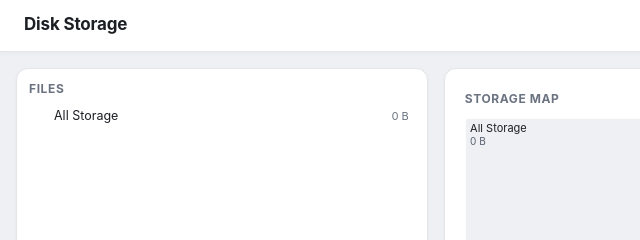
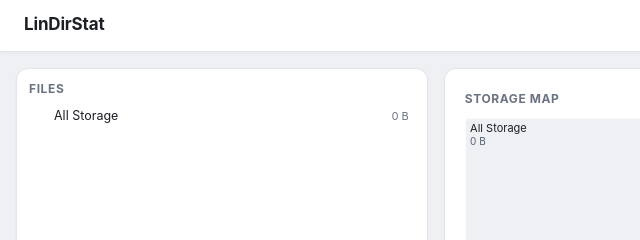
Before and after one commit to bradder555/lin-dir-stat, a website built with Vite: page client/index.html in a window 1280 px wide. Shown: the top 240 px of the page, 0-640 px from the left. Built offline with nearby package versions, Linux system fonts and the light colour scheme; files whose address does not match are found by name.

Commit message:
chore: rename project to lin-dir-stat and add README
Renames disk-storage-util to lin-dir-stat (a nod to WinDirStat) across
every workspace: the root, server, client, and electron package.json
names, the electron-builder productName/appId, the HTML title/header,
and the server's startup log line. Functionally inert — no behavior
changes, purely identity.

Adds a top-level README covering what the app does, its architecture
(Express + du/df backend, D3 treemap frontend, Electron wrapper), how
to run it in dev, how to build an AppImage, and known limitations
(pacman-only cleanup detection, du's inherent scan latency). Written
ahead of the first push to the newly added GitHub remote, and openly
credits Claude Code for building the bulk of the implementation.

```diff
--- a/client/index.html
+++ b/client/index.html
@@ -3,12 +3,12 @@
   <head>
     <meta charset="UTF-8" />
     <meta name="viewport" content="width=device-width, initial-scale=1.0" />
-    <title>Disk Storage</title>
+    <title>LinDirStat</title>
     <link rel="stylesheet" href="/src/style.css" />
   </head>
   <body>
     <header id="topbar">
-      <h1>Disk Storage</h1>
+      <h1>LinDirStat</h1>
       <button id="refresh-btn" class="cleanup-btn">Refresh</button>
     </header>
     <div id="layout">
--- a/client/package.json
+++ b/client/package.json
@@ -1,5 +1,5 @@
 {
-  "name": "disk-storage-util-client",
+  "name": "lin-dir-stat-client",
   "private": true,
   "version": "1.0.0",
   "type": "module",
--- a/electron/package.json
+++ b/electron/package.json
@@ -1,5 +1,5 @@
 {
-  "name": "disk-storage-util-electron",
+  "name": "lin-dir-stat-electron",
   "private": true,
   "version": "1.0.0",
   "main": "main.js",
@@ -12,8 +12,8 @@
     "electron-builder": "^25.1.8"
   },
   "build": {
-    "appId": "dev.bradp.disk-storage-util",
-    "productName": "Disk Storage",
+    "appId": "dev.bradp.lin-dir-stat",
+    "productName": "LinDirStat",
     "asar": false,
     "directories": {
       "output": "dist"
--- a/package.json
+++ b/package.json
@@ -1,5 +1,5 @@
 {
-  "name": "disk-storage-util",
+  "name": "lin-dir-stat",
   "private": true,
   "version": "1.0.0",
   "scripts": {
--- a/server/index.js
+++ b/server/index.js
@@ -281,5 +281,5 @@
 });
 
 app.listen(PORT, () => {
-  console.log(`disk-storage-util server listening on http://localhost:${PORT}`);
+  console.log(`lin-dir-stat server listening on http://localhost:${PORT}`);
 });
--- a/server/package.json
+++ b/server/package.json
@@ -1,5 +1,5 @@
 {
-  "name": "disk-storage-util-server",
+  "name": "lin-dir-stat-server",
   "private": true,
   "version": "1.0.0",
   "type": "module",
```
Also changed, not shown: .github/workflows/release.yml, README.md (added).
